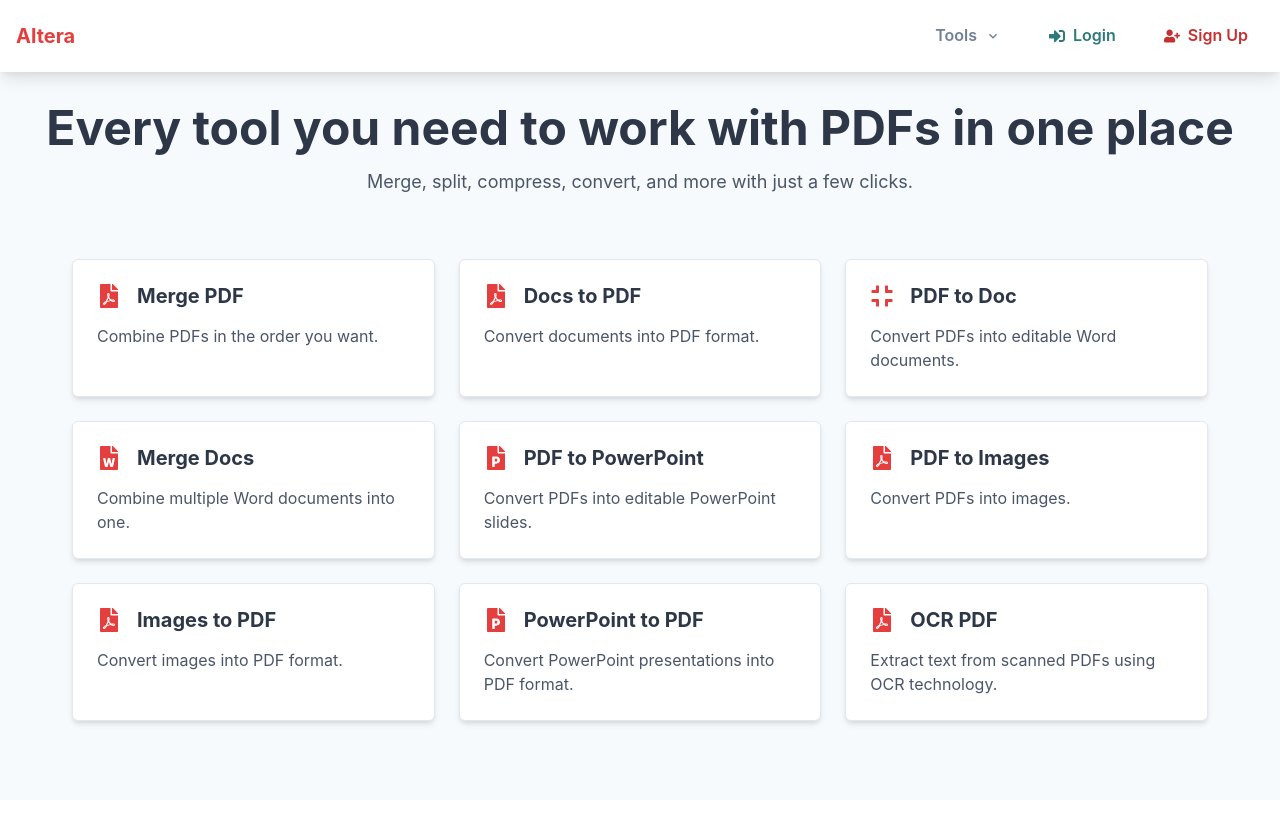
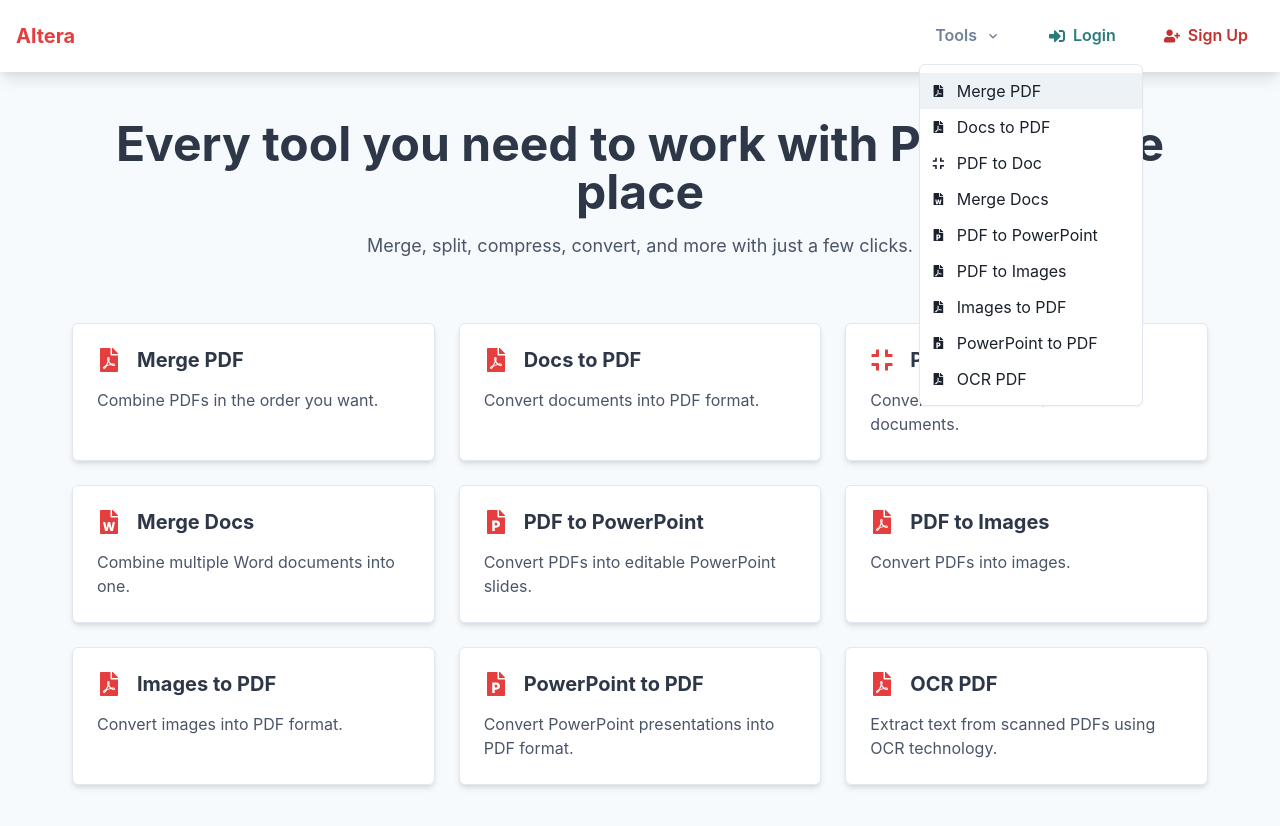
Before and after one commit to iesxz-c/Altera, a React (Vite) app in the folder Client/Altera/: page / in a window 1280 px wide. Both pictures are taken after a click on the button "Tools". Shown: the top 826 px of the page. Before the commit the page ends 800 px from the top, so only its background shows below. Built offline with nearby package versions, Linux system fonts and the light colour scheme.

Commit message:
"Refactor App.jsx to use React Router, remove MergePDFs component, and update Home and Layout components"

```diff
--- a/Client/Altera/src/App.jsx
+++ b/Client/Altera/src/App.jsx
@@ -1,10 +1,19 @@
 import React from 'react';
+import { Routes, Route } from 'react-router-dom';
+import Home from './components/Home';
 import Layout from './components/Layout';
-import MergePDFs from './components/MergePDFs';
-import Home from './components/HOme';
+
+
 const App = () => {
   return (
-    <Home/>
+    <>
+      <Routes>
+        <Route element={<Layout />}>
+          <Route path="/home" element={<Home />} />
+          <Route path="/" element={<Home />} />
+        </Route>
+      </Routes>
+    </>
   );
 };
 
--- a/Client/Altera/src/components/Home.jsx
+++ b/Client/Altera/src/components/Home.jsx
@@ -1,21 +1,14 @@
 import {
   Box,
-  Flex,
-  Text,
-  Heading,
   Grid,
   GridItem,
-  Button,
+  Heading,
+  Text,
+  Flex,
   Icon,
-  Menu,
-  MenuButton,
-  MenuList,
-  MenuItem,
+  Button
 } from '@chakra-ui/react';
-import { useState } from 'react';
 import { FaFilePdf, FaCompress, FaFileWord, FaFilePowerpoint } from 'react-icons/fa';
-import { FaSignInAlt, FaUserPlus } from 'react-icons/fa';
-import { ChevronDownIcon } from '@chakra-ui/icons';
 import { useNavigate } from 'react-router-dom';
 
 const tools = [
@@ -30,8 +23,7 @@ const tools = [
   { name: 'OCR PDF', description: 'Extract text from scanned PDFs using OCR technology.', icon: FaFilePdf, path: '/ocr-pdf' },
 ];
 
-const App = () => {
-  const [isOpen, setIsOpen] = useState(false);
+const Home = () => {
   const navigate = useNavigate();
 
   const handleNavigation = (path) => {
@@ -40,61 +32,6 @@ const App = () => {
 
   return (
     <Box bg="gray.50" minH="100vh">
-
-      <Flex as="header" justify="space-between" align="center" p="4" bg="white" shadow="lg">
-
-        <Text
-          fontSize="xl"
-          fontWeight="bold"
-          color="red.500"
-          cursor="pointer"
-          _hover={{ color: "red.900", transform: "scale(1.05)" }}
-          onClick={() => navigate('/')}
-        >
-          Altera
-        </Text>
-
-
-        <Flex gap="4" align="center">
-
-          <Menu isOpen={isOpen}>
-            <MenuButton
-              as={Button}
-              rightIcon={<ChevronDownIcon />}
-              colorScheme="none"
-              variant="ghost"
-              color="gray.500"
-              onMouseEnter={() => setIsOpen(true)}
-              onMouseLeave={() => {
-                setTimeout(() => setIsOpen(false), 2000);
-              }}
-            >
-              Tools
-            </MenuButton>
-            <MenuList>
-              {tools.map((tool, index) => (
-                <MenuItem
-                  key={index}
-                  icon={<Icon as={tool.icon} />}
-                  onClick={() => handleNavigation(tool.path)}
-                >
-                  {tool.name}
-                </MenuItem>
-              ))}
-            </MenuList>
-          </Menu>
-
-
-          <Button leftIcon={<FaSignInAlt />} colorScheme="teal" variant="ghost" onClick={() => navigate('/login')}>
-            Login
-          </Button>
-          <Button leftIcon={<FaUserPlus />} colorScheme="red" variant="ghost" onClick={() => navigate('/sign-up')}>
-            Sign Up
-          </Button>
-        </Flex>
-      </Flex>
-
-
       <Box textAlign="center" p="8">
         <Heading as="h1" size="2xl" mb="4" color="gray.700">
           Every tool you need to work with PDFs in one place
@@ -103,7 +40,6 @@ const App = () => {
           Merge, split, compress, convert, and more with just a few clicks.
         </Text>
       </Box>
-
 
       <Grid
         templateColumns={["1fr", "repeat(2, 1fr)", "repeat(3, 1fr)"]}
@@ -136,4 +72,4 @@ const App = () => {
   );
 };
 
-export default App;
+export default Home;
--- a/Client/Altera/src/components/Layout.jsx
+++ b/Client/Altera/src/components/Layout.jsx
@@ -1,10 +1,108 @@
-import { Box, Heading, VStack } from '@chakra-ui/react';
+import { Outlet, useNavigate } from 'react-router-dom';
+import {
+  Box,
+  Flex,
+  Text,
+  Button,
+  Icon,
+  Menu,
+  MenuButton,
+  MenuList,
+  MenuItem,
+} from '@chakra-ui/react';
+import { ChevronDownIcon } from '@chakra-ui/icons';
+import { FaSignInAlt, FaUserPlus } from 'react-icons/fa';
+import { useState } from 'react';
 
-const Layout = ({ children }) => (
-  <Box p={5}>
-    console.log('Rendering Layout component');
-    <VStack spacing={5}>{children}</VStack>
-  </Box>
-);
+import { FaFilePdf, FaCompress, FaFileWord, FaFilePowerpoint } from 'react-icons/fa';
+const tools = [
+  { name: 'Merge PDF', description: 'Combine PDFs in the order you want.', icon: FaFilePdf, path: '/merge-pdf' },
+  { name: 'Docs to PDF', description: 'Convert documents into PDF format.', icon: FaFilePdf, path: '/docs-to-pdf' },
+  { name: 'PDF to Doc', description: 'Convert PDFs into editable Word documents.', icon: FaCompress, path: '/pdf-to-doc' },
+  { name: 'Merge Docs', description: 'Combine multiple Word documents into one.', icon: FaFileWord, path: '/merge-docs' },
+  { name: 'PDF to PowerPoint', description: 'Convert PDFs into editable PowerPoint slides.', icon: FaFilePowerpoint, path: '/pdf-to-powerpoint' },
+  { name: 'PDF to Images', description: 'Convert PDFs into images.', icon: FaFilePdf, path: '/pdf-to-images' },
+  { name: 'Images to PDF', description: 'Convert images into PDF format.', icon: FaFilePdf, path: '/images-to-pdf' },
+  { name: 'PowerPoint to PDF', description: 'Convert PowerPoint presentations into PDF format.', icon: FaFilePowerpoint, path: '/powerpoint-to-pdf' },
+  { name: 'OCR PDF', description: 'Extract text from scanned PDFs using OCR technology.', icon: FaFilePdf, path: '/ocr-pdf' },
+];
+const Layout = () => {
+  const [isOpen, setIsOpen] = useState(false);
+  const navigate = useNavigate();
+
+  const handleNavigation = (path) => {
+    navigate(path);
+  };
+
+  return (
+    <Box bg="gray.50" minH="100vh">
+      <Flex as="header" justify="space-between" align="center" p="4" bg="white" shadow="lg">
+        <Text
+          fontSize="xl"
+          fontWeight="bold"
+          color="red.500"
+          cursor="pointer"
+          _hover={{ color: 'red.900', transform: 'scale(1.05)' }}
+          onClick={() => navigate('/')}
+        >
+          Altera
+        </Text>
+
+        {/* Menu and buttons */}
+        <Flex gap="4" align="center">
+          {/* Tools Dropdown */}
+          <Menu isOpen={isOpen}>
+            <MenuButton
+              as={Button}
+              rightIcon={<ChevronDownIcon />}
+              colorScheme="none"
+              variant="ghost"
+              color="gray.500"
+              onMouseEnter={() => setIsOpen(true)}
+              onMouseLeave={() => {
+                setTimeout(() => setIsOpen(false), 3000);
+              }}
+            >
+              Tools
+            </MenuButton>
+            <MenuList>
+              {tools.map((tool, index) => (
+                <MenuItem
+                  key={index}
+                  icon={<Icon as={tool.icon} />}
+                  onClick={() => handleNavigation(tool.path)}
+                >
+                  {tool.name}
+                </MenuItem>
+              ))}
+            </MenuList>
+          </Menu>
+
+
+          <Button
+            leftIcon={<FaSignInAlt />}
+            colorScheme="teal"
+            variant="ghost"
+            onClick={() => navigate('/login')}
+          >
+            Login
+          </Button>
+          <Button
+            leftIcon={<FaUserPlus />}
+            colorScheme="red"
+            variant="ghost"
+            onClick={() => navigate('/sign-up')}
+          >
+            Sign Up
+          </Button>
+        </Flex>
+      </Flex>
+
+      <Box as="main" p="4">
+        <Outlet />
+      </Box>
+    </Box>
+  );
+};
 
 export default Layout;
```
Also changed, not shown: Client/Altera/src/Pages/MergePDFs.jsx (renamed from Client/Altera/src/components/MergePDFs.jsx).
